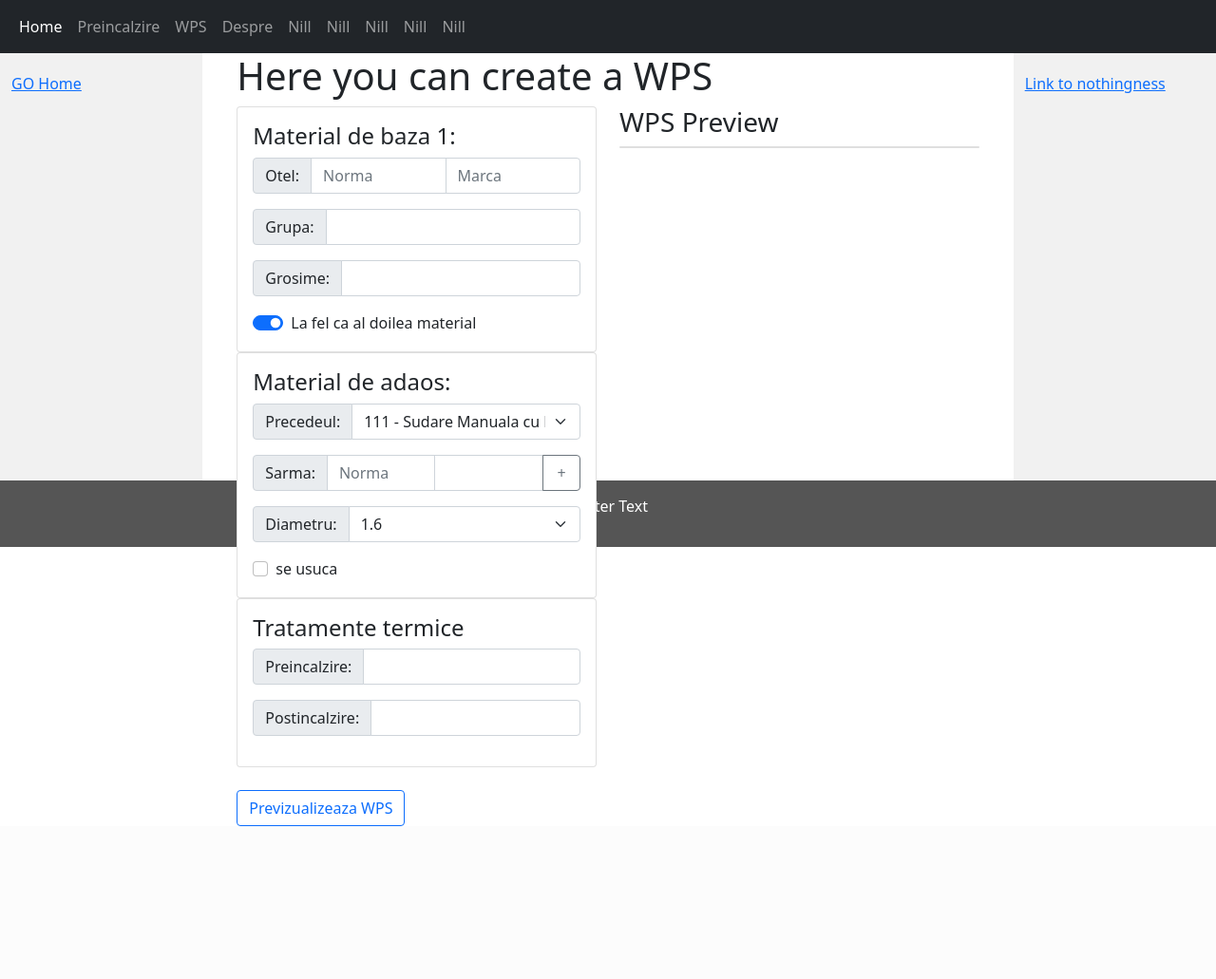
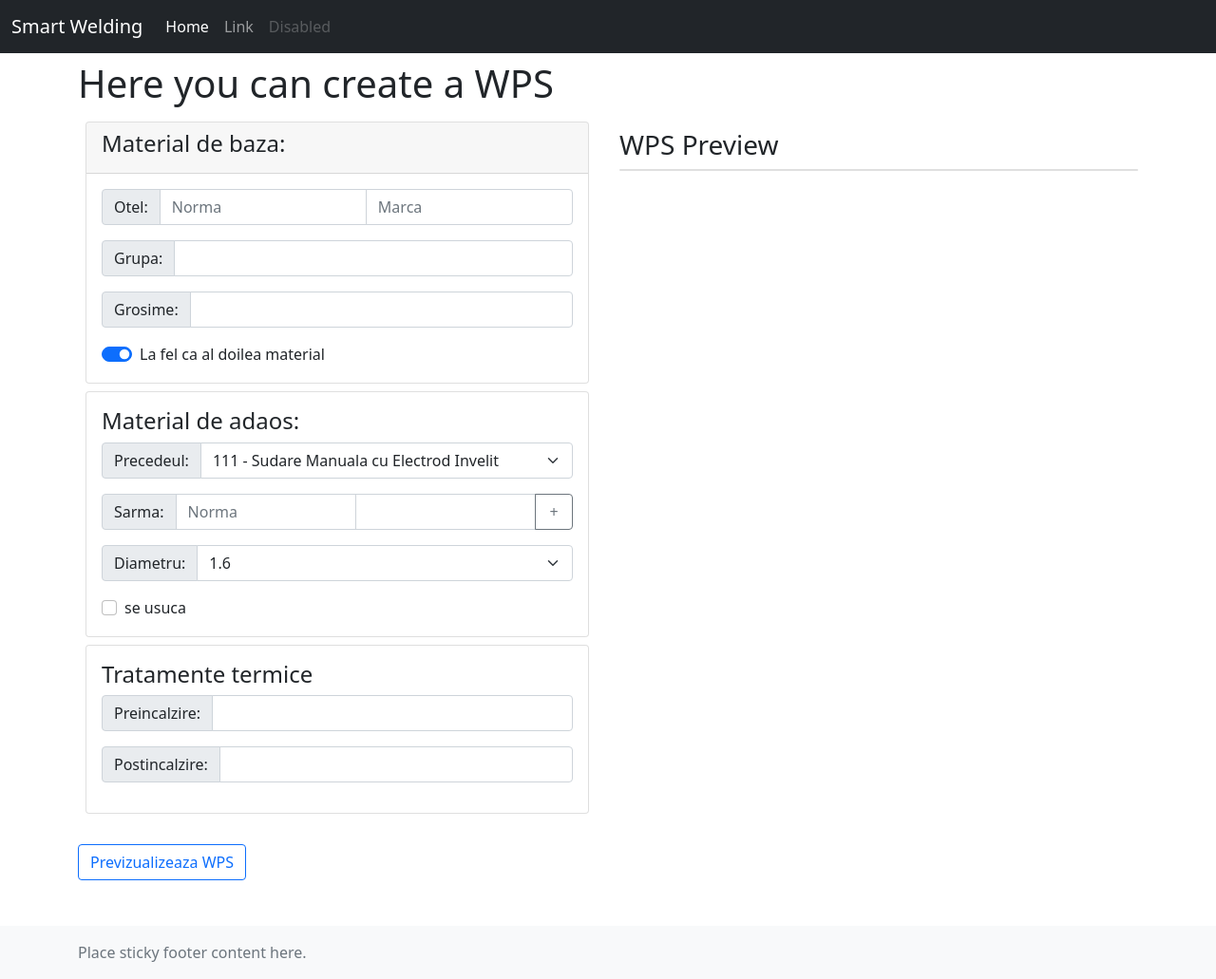
Before and after one commit to Yehoslav/smartwelding, a Flask app: page /wps in a window 1280 px wide. Shown: the whole page at 95% size. Before the commit the page ends 870 px from the top, so only its background shows below. Run offline with Flask 2, Linux system fonts and the light colour scheme; some libraries are stand-ins or nearby versions.

Commit message:
Changed the base.html so that the ui is more consistent.

```diff
--- a/website/templates/base.html
+++ b/website/templates/base.html
@@ -11,95 +11,60 @@
     <link rel="stylesheet" href="{{ url_for('static', filename='css/bootstrap.css') }}">
 
     <style>
-    /* Remove the navbar's default margin-bottom and rounded borders */
-    .navbar {
-      margin-bottom: 0;
-      border-radius: 0;
+      .bd-placeholder-img {
+        font-size: 1.125rem;
+        text-anchor: middle;
+        -webkit-user-select: none;
+        -moz-user-select: none;
+        user-select: none;
       }
 
-    /* Set height of the grid so .sidenav can be 100% (adjust as needed) */
-    .row.content {height: 450px}
-
-    /* Set gray background color and 100% height */
-    .sidenav {
-      padding-top: 20px;
-      background-color: #f1f1f1;
-      height: 100%;
+      @media (min-width: 768px) {
+        .bd-placeholder-img-lg {
+          font-size: 3.5rem;
         }
-
-    /* Set black background color, white text and some padding */
-    footer {
-      background-color: #555;
-      color: white;
-      padding: 15px;
-    }
-
-    /* On small screens, set height to 'auto' for sidenav and grid */
-    @media screen and (max-width: 767px) {
-      .sidenav {
-        height: auto;
-        padding: 15px;
-      }
-      .row.content {height:auto;}
       }
         {% block style %}{% endblock %}
     </style>
 </head>
-<body>
+<body class="d-flex flex-column h-100">
 
-    <div class="navbar navbar-expand-lg navbar-dark bg-dark">
+    <header>
+      <!-- Fixed navbar -->
+      <nav class="navbar navbar-expand-md navbar-dark fixed-top bg-dark">
         <div class="container-fluid">
-            <div class="collapse navbar-collapse" id="myNavbar">
-                <ul class="navbar-nav me-auto mb-2 mb-lg-0">
+          <a class="navbar-brand" href="/">Smart Welding</a>
+          <div class="collapse navbar-collapse" id="navbarCollapse">
+            <ul class="navbar-nav me-auto mb-2 mb-md-0">
               <li class="nav-item">
-                        <a class="nav-link active" href="/">Home</a>
+                <a class="nav-link active" aria-current="page" href="#">Home</a>
               </li>
               <li class="nav-item">
-                        <a class="nav-link" href="/params/migmag">Preincalzire</a>
+                <a class="nav-link" href="#">Link</a>
               </li>
               <li class="nav-item">
-                        <a class="nav-link" href="/wps">WPS</a>
-                    </li>
-                    <li class="nav-item">
-                        <a class="nav-link" href="/about">Despre</a>
-                    </li>
-                    <li class="nav-item">
-                        <a class="nav-link" href="#">Nill</a>
-                    </li>
-                    <li class="nav-item">
-                        <a class="nav-link" href="#">Nill</a>
-                    </li>
-                    <li class="nav-item">
-                        <a class="nav-link" href="#">Nill</a>
-                    </li>
-                    <li class="nav-item">
-                        <a class="nav-link" href="#">Nill</a>
-                    </li>
-                    <li class="nav-item">
-                        <a class="nav-link" href="#">Nill</a>
+                <a class="nav-link disabled">Disabled</a>
               </li>
             </ul>
           </div>
         </div>
-    </div>
+      </nav>
+    </header>
 
-    <div class="container-fluid">
-
-        <div class="row content">
-            <div class="col-sm-2 sidenav"><p><a href="/">GO Home</a></p></div>
-
-            <div class="col-sm-8">
+    <!-- Begin page content -->
+    <main class="flex-shrink-0 pt-3">
+      <div class="container py-5">
         {% block body %}{% endblock %}
       </div>
+    </main>
 
-            <div class="col-sm-2 sidenav"><p><a href="#">Link to nothingness</a></p></div>
+
+    <footer class="footer mt-auto py-3 bg-light">
+      <div class="container">
+        <span class="text-muted">Place sticky footer content here.</span>
       </div>
+    </footer>
 
-    </div>
-
-    <footer class="container-fluid text-center">
-      <p>Footer Text</p>
-    </footer>
 
 {% block scripts %}
 {% endblock %}
--- a/website/templates/wps_input.html
+++ b/website/templates/wps_input.html
@@ -11,18 +11,17 @@
 {% block body %}
 
 
-
-<div class="container text-left">
 <div class="row">
-        <h1>Here you can create a WPS</h1>
+    <h1 class="mt-6">Here you can create a WPS</h1>
 </div>
 <div class="row content">
-        <div class="col-xl form-view" id="form-view">
-            <form method="post">
+    <form class="col-xl form-view" method="post">
 
-                <div class="card">
+        <div class="card m-2">
+            <div class="card-header">
+                <h4 class="card-title">Material de baza:</h4>
+            </div>
             <div class="card-body" id="material1">
-                        <h4 class="card-title">Material de baza 1:</h4>
                 <div class="input-group mb-3">
                     <span class="input-group-text">Otel:</span>
                     <input type="text"
@@ -71,11 +70,8 @@
                         La fel ca al doilea material</label>
                 </div>
             </div>
-                </div>
-
-                <div class="card hidden" id="material2">
-                    <div class="card-body">
-                        <h4 class="card-title">Material de baza 2:</h4>
+            <div class="card-body hidden" id="material2">
+                <h5 class="card-title mb-2">Material 2</h5>
                 <div class="input-group mb-3">
                     <span class="input-group-text">Otel:</span>
                     <input type="text"
@@ -113,7 +109,7 @@
             </div>
         </div>
 
-                <div class="card">
+        <div class="card m-2">
             <div class="card-body">
                 <h4 class="card-title">Material de adaos:</h4>
                 <div class="input-group mb-3">
@@ -179,7 +175,7 @@
             </div>
         </div>
 
-                <div class="card" id="refractary">
+        <div class="card m-2" id="refractary">
             <div class="card-body">
                 <h4 class="card-title">Electrod nefuzibil:</h4>
                 <div class="input-group mb-3">
@@ -205,7 +201,7 @@
             </div>
         </div>
 
-                <div class="card" id="gas">
+        <div class="card m-2" id="gas">
             <div class="card-body">
                 <h4 class="card-title">Gaz:</h4>
                 <h6 class="card-subtitle text-muted">De protectie:</h6>
@@ -250,7 +246,7 @@
             </div>
         </div>
 
-                <div class="card">
+        <div class="card m-2">
             <div class="card-body">
                 <h4 class="card-title">Tratamente termice</h4>
                 <div class="input-group mb-3">
@@ -276,17 +272,17 @@
         <input type="button" value="Previzualizeaza WPS" name="button" onclick="submitWPS(this.form)" class="btn btn-outline-primary">
         <!-- <button type="button">Submit</button> -->
     </form>
-        </div>
-        <div class="col-sm text-right" id="wps-preview">
+    <div class="col-sm text-right pt-3" id="wps-preview">
         <h3>WPS Preview</h3>
         {{ dwg }}
         <div id="wps-view" class="card wps-preview"></div>
     </div>
 </div>
-</div>
 
+{% endblock %}
+
+{% block scripts %}
 
 <script type="text/javascript" src="/static/js/wps.js"></script>
 
-
 {% endblock %}
```
Lines whose indentation alone changed are shown as unchanged.
